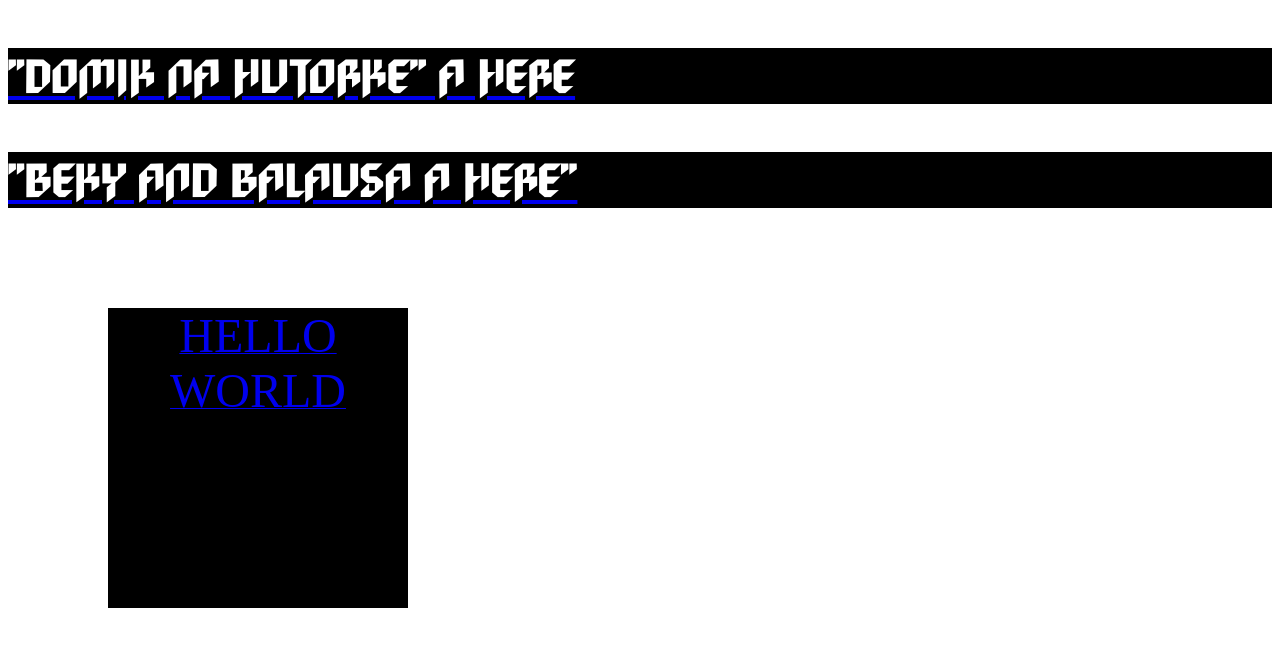
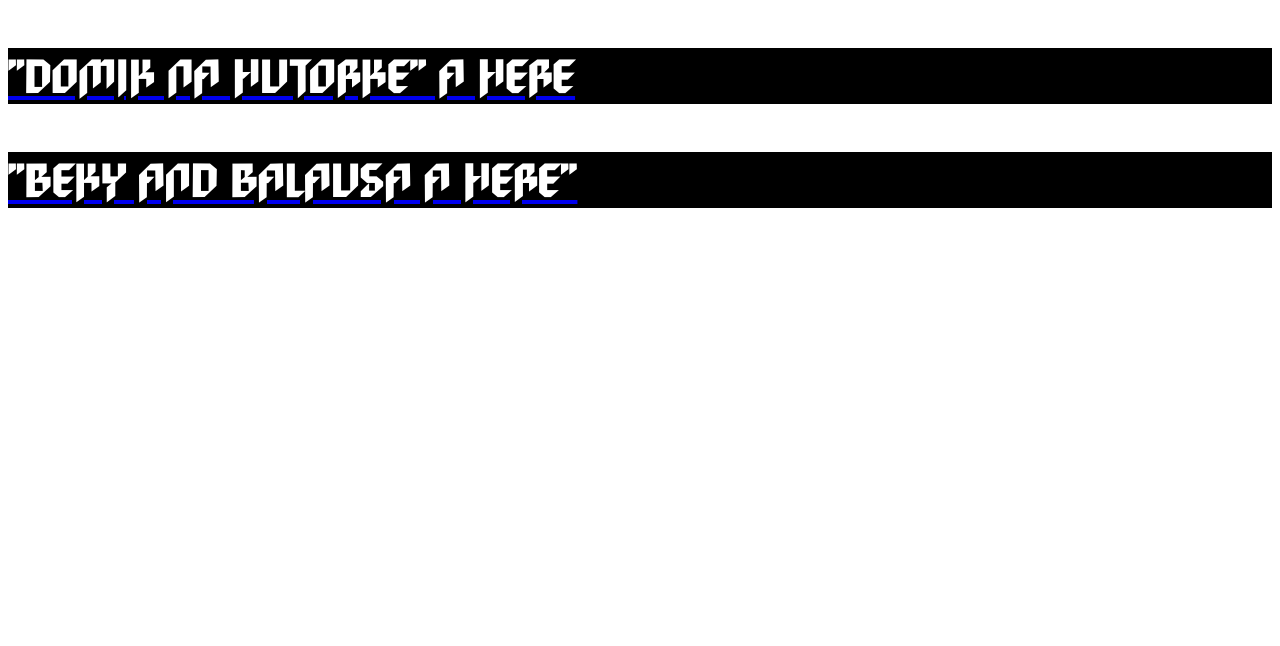
Before and after one commit to DomikNa/domik, a plain HTML site: page index.html in a window 1280 px wide. Drawn offline with Linux system fonts and the light colour scheme.

Commit message:
Update index.html

```diff
--- a/index.html
+++ b/index.html
@@ -7,6 +7,6 @@
     <body>
         <a href="dom.jpg"><font size ="20" color = "black"><p>"DOMIK NA HUTORKE" A HERE</p></font></a>
         <a href="beky.jpg"><font size ="20" color = "black"><p>"BEKY AND BALAUSA A HERE" </p></font></a>
-<div class="test"><a href = "dom.jpg"><font size="10">HELLO WORLD</font></a></div>
+
     </body>
 </html>
```
